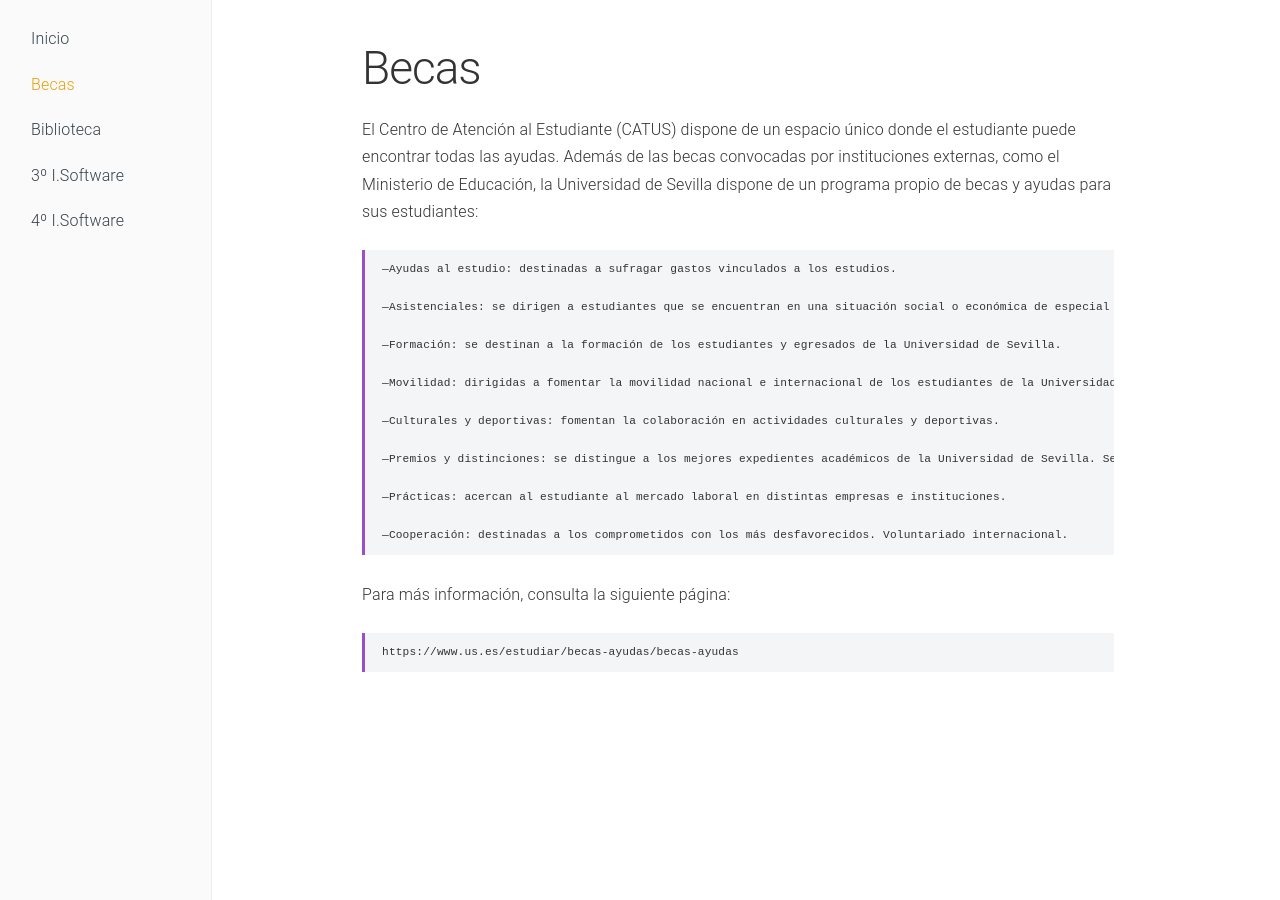
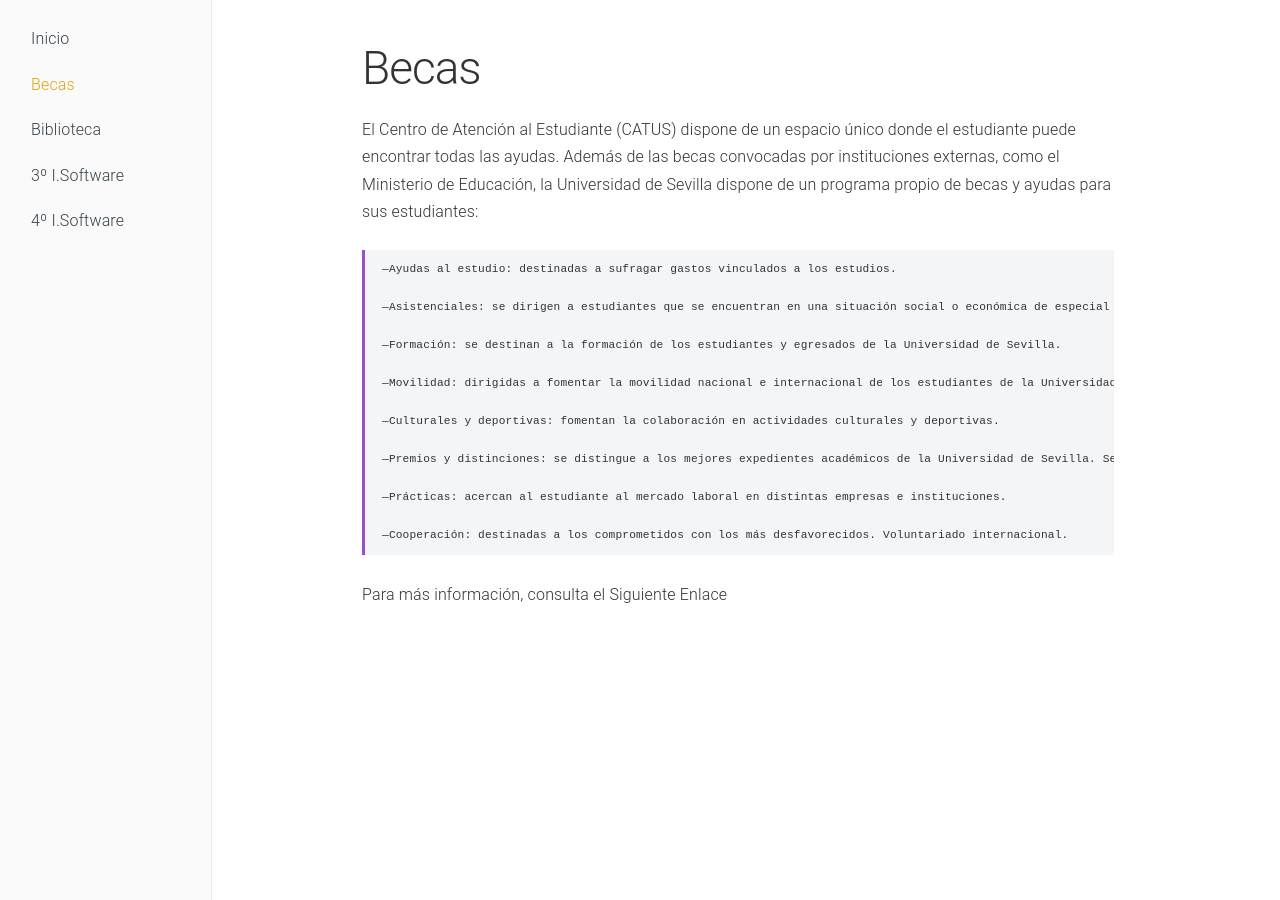
Before and after one commit to FranAnillo/dlganuevoingreso, a Jekyll site: the page built from 1Becas.md, in a window 1280 px wide. Built offline with Jekyll 4.4.1, drawn with Linux system fonts in a browser that asks for light colours.

Commit message:
Update 1Becas.md

```diff
--- a/1Becas.md
+++ b/1Becas.md
@@ -24,6 +24,4 @@ El Centro de Atención al Estudiante (CATUS) dispone de un espacio único donde
     —Cooperación: destinadas a los comprometidos con los más desfavorecidos. Voluntariado internacional.
 
 
-Para más información, consulta la siguiente página:
-
-    https://www.us.es/estudiar/becas-ayudas/becas-ayudas
+Para más información, consulta el [Siguiente Enlace](https://www.us.es/estudiar/becas-ayudas/becas-ayudas)
```
